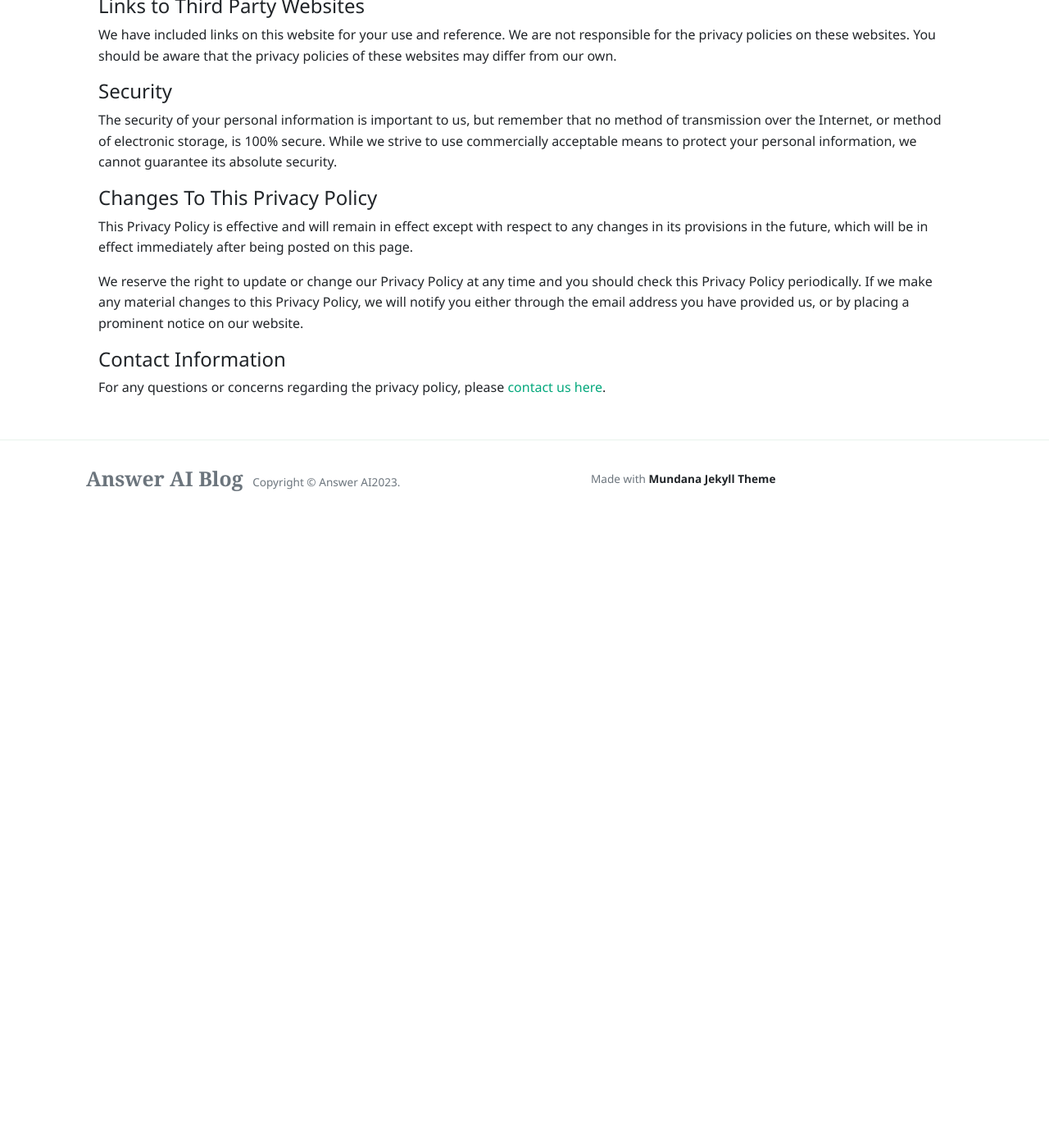
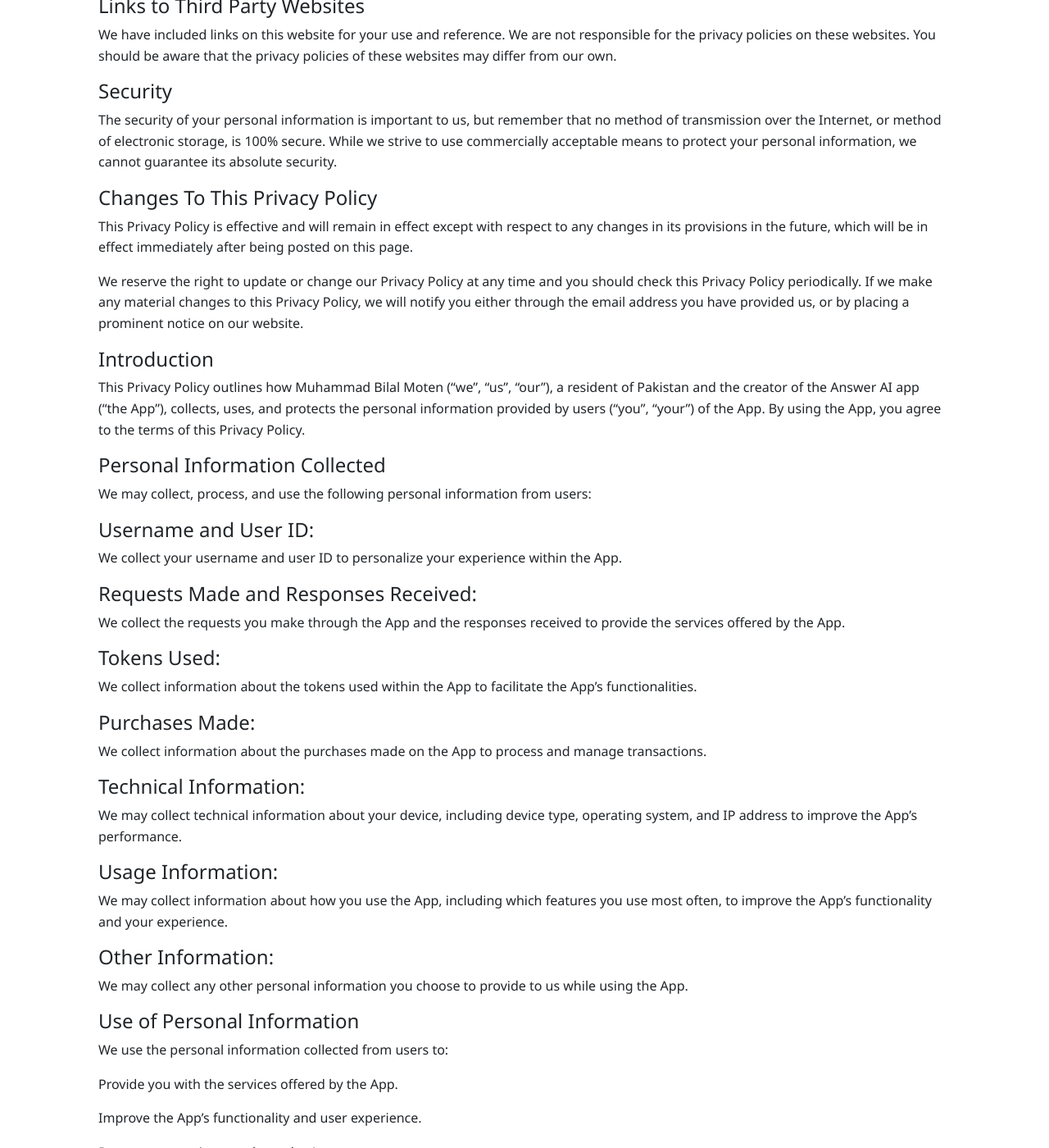
Before and after one commit to bilalmoten/blog, a Jekyll site: the page built from _pages/privacy-policy.md, in a window 1280 px wide and 1400 px high, scrolled down 649 px. Shown: the whole window at 82% size. Built offline with Jekyll 4.4.1, drawn with Linux system fonts in a browser that asks for light colours; nearby versions of some CDN libraries; before the commit the page ends 1279 px from its top, so only the background shows below that; some of the changed text lies outside the part shown.

Commit message:
Update privacy-policy.md

```diff
--- a/_pages/privacy-policy.md
+++ b/_pages/privacy-policy.md
@@ -38,6 +38,82 @@
 We reserve the right to update or change our Privacy Policy at any time and you should check this Privacy Policy periodically. If we make any material changes to this Privacy Policy, we will notify you either through the email address you have provided us, or by placing a prominent notice on our website.
 
 
+#### Introduction
+This Privacy Policy outlines how Muhammad Bilal Moten ("we", "us", "our"), a resident of Pakistan and the creator of the Answer AI app ("the App"), collects, uses, and protects the personal information provided by users ("you", "your") of the App. By using the App, you agree to the terms of this Privacy Policy.
+
+#### Personal Information Collected
+We may collect, process, and use the following personal information from users:
+
+#### Username and User ID:
+We collect your username and user ID to personalize your experience within the App.
+
+#### Requests Made and Responses Received:
+We collect the requests you make through the App and the responses received to provide the services offered by the App.
+
+#### Tokens Used:
+We collect information about the tokens used within the App to facilitate the App's functionalities.
+
+#### Purchases Made:
+We collect information about the purchases made on the App to process and manage transactions.
+
+#### Technical Information:
+We may collect technical information about your device, including device type, operating system, and IP address to improve the App's performance.
+
+#### Usage Information:
+We may collect information about how you use the App, including which features you use most often, to improve the App's functionality and your experience.
+
+#### Other Information:
+We may collect any other personal information you choose to provide to us while using the App.
+
+#### Use of Personal Information
+We use the personal information collected from users to:
+
+Provide you with the services offered by the App.
+
+Improve the App's functionality and user experience.
+
+Process transactions made on the App.
+
+Communicate with you about updates, promotions, and new features related to the App.
+
+Enforce our policies and protect the rights and safety of users of the App.
+
+####  Sharing of Personal Information
+We do not share personal information collected from users with third parties except in the following cases:
+
+With your consent.
+
+To comply with legal obligations or protect our rights and safety.
+
+To provide technical support or services related to the App.
+
+In the event of a merger, acquisition, or sale of assets of the company.
+
+#### Security of Personal Information
+We take appropriate measures to protect the personal information collected from users, including the use of encryption and other security technologies.
+
+####  Subscription Terms
+The App offers paid subscription services. By subscribing to the App, you agree to the following terms:
+
+Subscription fees are charged at the beginning of each billing period.
+
+Subscription fees are non-refundable.
+
+Subscriptions automatically renew unless cancelled.
+
+####  Age Criteria
+The App is intended for use by individuals over the age of 13. We do not knowingly collect personal information from individuals under the age of 13.
+
+#### App Functionality
+The App offers both free and paid features. Paid features are clearly indicated and require payment to use.
+
+#### Dispute Resolution and Legal System
+Any disputes arising from or related to this Privacy Policy shall be resolved through arbitration in accordance with the laws of Pakistan.
+
 #### Contact Information
+If you have any questions or concerns about this Privacy Policy or our use of your personal information, please contact us at support@answerai.tech.
 
-For any questions or concerns regarding the privacy policy, please [contact us here]({{site.baseurl}}/contact.html).
+#### Changes to Privacy Policy
+#### We reserve the right to update or modify this Privacy Policy at any time. Any changes to this Privacy Policy will be posted on the App and will be effective immediately upon posting.
+
+#### Thank you for taking the time to review this Privacy Policy.
```
